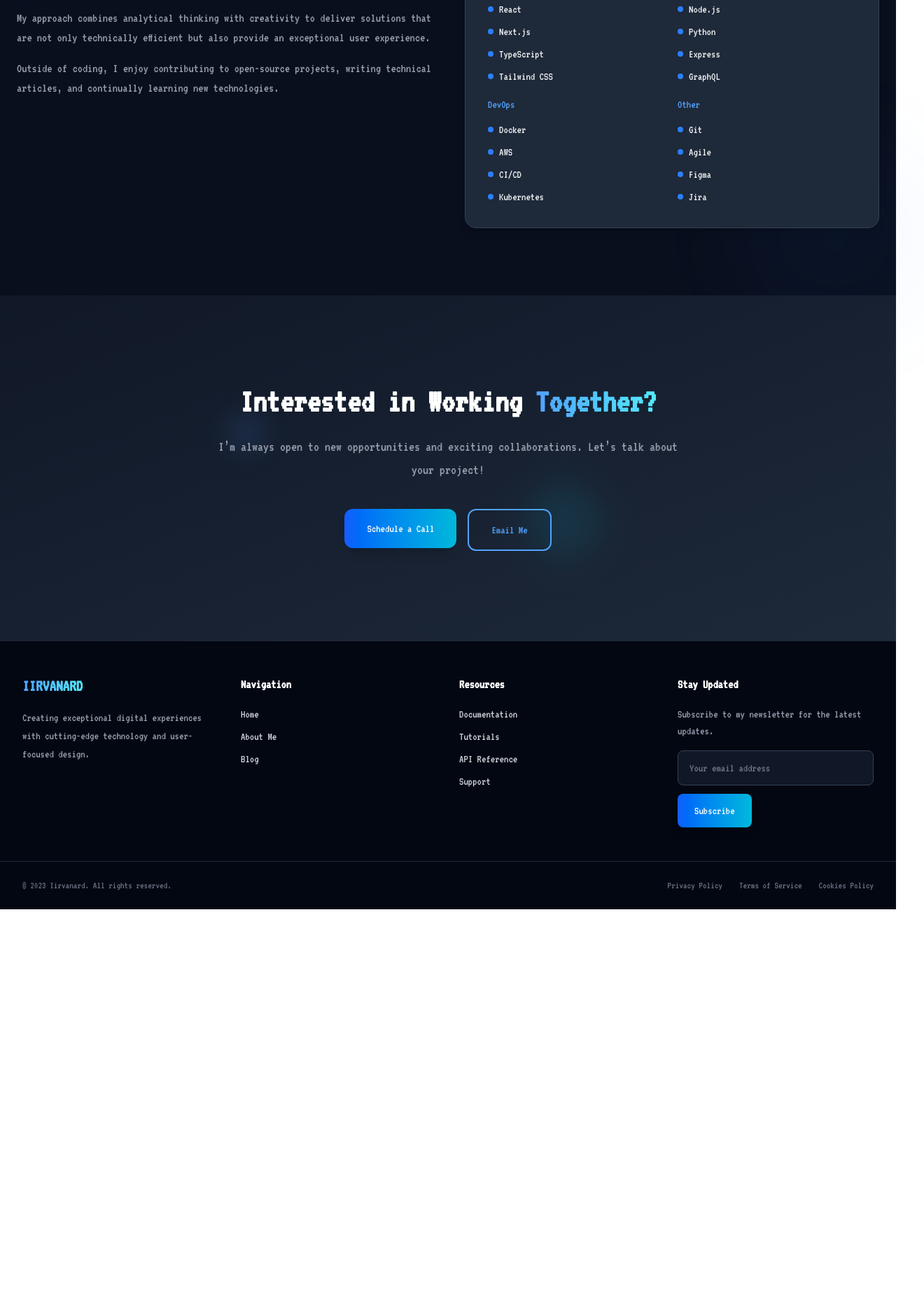
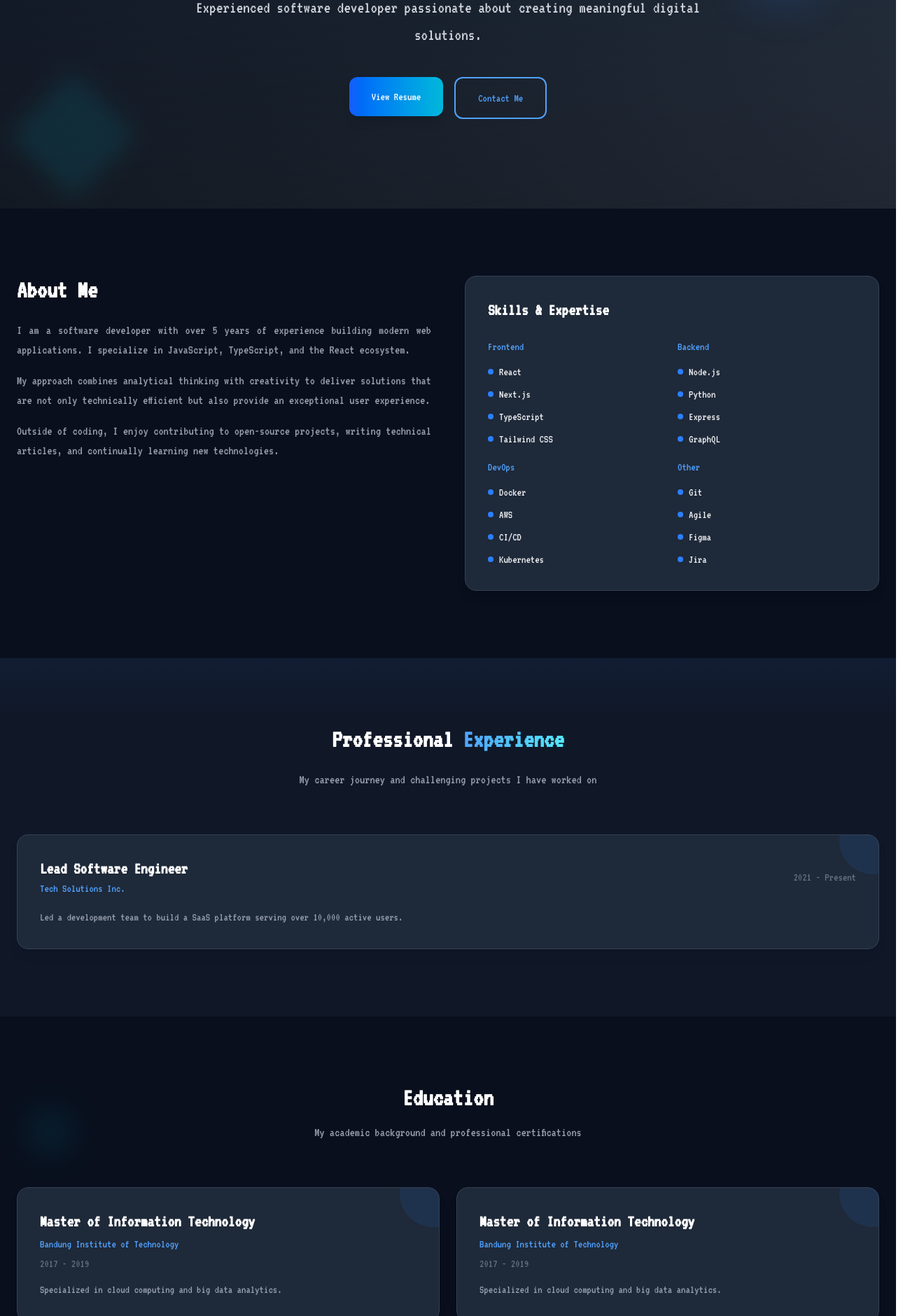
Before and after one commit to iirvanard/iirvanard-portofolio-web, a Next.js app: page /en/about in a window 1280 px wide. Shown: the part 300-2180 px from the top of the page at 70% size, 1320 px wide, since content can reach past the window. Before the commit the page ends 1599 px from the top, so only its background shows below. Built offline with nearby package versions, Linux system fonts and the light colour scheme.

Commit message:
final fixed

```diff
--- a/src/app/[locale]/about/page.tsx
+++ b/src/app/[locale]/about/page.tsx
@@ -2,6 +2,19 @@
 import Button from '@/app/component/ui/button';
 import { useTranslations } from 'next-intl';
 
+interface Experience {
+  role: string;
+  company: string;
+  period: string;
+  description: string;
+}
+
+interface Education {
+  degree: string;
+  institution: string;
+  period: string;
+  description: string;
+}
 
 export default function AboutPage() {
   const t = useTranslations('AboutPage');
@@ -10,6 +23,8 @@ export default function AboutPage() {
     console.log('Contact button clicked!');
   };
 
+  const experiences = t.raw("experiences") as Experience[];
+  const education = t.raw("education") as Education[];
 
   const skills = {
     frontend: ['React', 'Next.js', 'TypeScript', 'Tailwind CSS'],
@@ -21,21 +36,48 @@ export default function AboutPage() {
   return (
     <div className="min-h-screen flex flex-col bg-gray-950 text-gray-100">
       {/* Hero Section */}
+      <div className="relative bg-gradient-to-br from-gray-900 via-gray-800 to-gray-700 text-white py-16 md:py-24 lg:py-32 px-4 sm:px-6 overflow-hidden">
+        <div className="absolute inset-0 bg-gradient-to-t from-black/40 to-transparent z-0" />
 
+        {/* Floating abstract shapes - Adjusted for mobile */}
+        <div className="absolute top-10 right-10 w-20 h-20 md:top-20 md:right-20 md:w-40 md:h-40 rounded-full bg-blue-500/10 blur-xl"></div>
+        <div className="absolute bottom-5 left-5 w-16 h-16 md:bottom-10 md:left-10 md:w-32 md:h-32 bg-cyan-400/10 rounded-lg rotate-45 blur-lg"></div>
+
+        <div className="relative z-10 max-w-4xl mx-auto px-4 sm:px-6 text-center">
+          <h1 className="text-3xl sm:text-4xl md:text-5xl lg:text-6xl font-extrabold tracking-tight mb-4 md:mb-6 bg-clip-text text-transparent bg-gradient-to-r from-blue-400 to-cyan-300">
+            {t('title')}
+          </h1>
+          <p className="text-base sm:text-lg md:text-xl lg:text-2xl text-gray-300 max-w-3xl mx-auto leading-relaxed">
+            {t('heroSubtitle')}
+          </p>
+          <div className="flex flex-col sm:flex-row gap-3 sm:gap-4 justify-center mt-6 sm:mt-8 md:mt-10">
+            <Button
+              text={t('viewResume')}
+              onClick={handleContact}
+              className="bg-gradient-to-r from-blue-600 to-cyan-500 hover:from-blue-700 hover:to-cyan-600 text-white px-5 py-2.5 sm:px-6 sm:py-3 md:px-8 md:py-4 rounded-lg md:rounded-xl shadow-lg hover:shadow-xl transition-all duration-300 transform hover:-translate-y-1 font-medium text-sm sm:text-base"
+            />
+            <Button
+              text={t('contactMe')}
+              onClick={handleContact}
+              className="bg-transparent border border-blue-400 md:border-2 text-blue-400 hover:bg-blue-400/10 px-5 py-2.5 sm:px-6 sm:py-3 md:px-8 md:py-4 rounded-lg md:rounded-xl transition-all duration-300 transform hover:-translate-y-1 font-medium text-sm sm:text-base"
+            />
+          </div>
+        </div>
+      </div>
 
       {/* About Me Section */}
-      <section className="py-12 sm:py-16 md:py-20 lg:py-24 px-4 sm:px-6 bg-gray-900/50 relative">
-        <div className="absolute -bottom-10 -right-10 w-32 h-32 md:w-48 md:h-48 lg:w-64 lg:h-64 bg-blue-500/5 rounded-full blur-3xl"></div>
+<section className="py-12 sm:py-16 md:py-20 lg:py-24 px-4 sm:px-6 bg-gray-900/50 relative w-full overflow-hidden">
+  <div className="absolute -bottom-10 -right-10 w-32 h-32 md:w-48 md:h-48 lg:w-64 lg:h-64 bg-blue-500/5 rounded-full blur-3xl -z-10"></div>
 
-        <div className="max-w-7xl mx-auto">
-          <div className="grid grid-cols-1 lg:grid-cols-2 gap-8 sm:gap-10 md:gap-12">
-            <div>
+  <div className="max-w-7xl mx-auto w-full px-4 sm:px-0">
+    <div className="grid grid-cols-1 lg:grid-cols-2 gap-8 sm:gap-10 md:gap-12 w-full">
+      <div className="w-full">
         <h2 className="text-2xl sm:text-3xl md:text-4xl font-bold mb-4 sm:mb-6 text-white">
           {t('aboutTitle')}
         </h2>
-              <div className="space-y-4 sm:space-y-6 text-gray-400 relative">
-                <div className="absolute -top-4 -left-4 w-12 h-12 md:-top-6 md:-left-6 md:w-16 md:h-16 bg-blue-500/10 rounded-full blur-lg"></div>
-                <div className="space-y-3 sm:space-y-4">
+        <div className="space-y-4 sm:space-y-6 text-gray-400 relative w-full">
+          <div className="absolute -top-4 -left-4 w-12 h-12 md:-top-6 md:-left-6 md:w-16 md:h-16 bg-blue-500/10 rounded-full blur-lg -z-10"></div>
+          <div className="space-y-3 sm:space-y-4 w-full">
             {t.raw("aboutParagraph").map((paragraph: string, index: number) => (
               <p key={index} className="text-sm sm:text-base md:text-lg text-justify">
                 {paragraph}
@@ -44,14 +86,14 @@ export default function AboutPage() {
           </div>
         </div>
       </div>
-            <div className="bg-gray-800 rounded-xl sm:rounded-2xl p-6 sm:p-8 border border-gray-700 hover:border-blue-500/30 transition-all duration-300 shadow-lg hover:shadow-xl relative overflow-hidden">
-              <div className="absolute -right-6 -top-6 h-16 w-16 md:-right-10 md:-top-10 md:h-24 md:w-24 bg-blue-500/10 rounded-full"></div>
+      <div className="bg-gray-800 rounded-xl sm:rounded-2xl p-6 sm:p-8 border border-gray-700 hover:border-blue-500/30 transition-all duration-300 shadow-lg hover:shadow-xl relative overflow-hidden w-full">
+        <div className="absolute -right-6 -top-6 h-16 w-16 md:-right-10 md:-top-10 md:h-24 md:w-24 bg-blue-500/10 rounded-full -z-10"></div>
         <h3 className="text-xl sm:text-2xl font-semibold mb-4 sm:mb-6 text-white relative z-10">
           {t('skillsTitle')}
         </h3>
-              <div className="grid grid-cols-2 gap-3 sm:gap-4 relative z-10">
+        <div className="grid grid-cols-2 gap-3 sm:gap-4 relative z-10 w-full">
           {Object.entries(skills).map(([category, items]) => (
-                  <div key={category}>
+            <div key={category} className="w-full">
               <h4 className="text-blue-400 font-medium mb-2 sm:mb-3 text-sm sm:text-base">
                 {t(`${category}Skills`)}
               </h4>
@@ -71,6 +113,83 @@ export default function AboutPage() {
   </div>
 </section>
 
+      {/* Experience Section */}
+      <section className="py-12 sm:py-16 md:py-20 lg:py-24 px-4 sm:px-6 bg-gray-900 relative">
+        <div className="absolute top-0 left-0 w-full h-12 sm:h-16 md:h-20 bg-gradient-to-b from-blue-500/5 to-transparent"></div>
+
+        <div className="max-w-7xl mx-auto">
+          <div className="text-center mb-8 sm:mb-12 md:mb-16">
+            <h2 className="text-2xl sm:text-3xl md:text-4xl font-bold text-white mb-4 sm:mb-6">
+              {t.rich('experienceTitleWithHighlight', {
+                highlight: (chunks) => <span className="text-transparent bg-clip-text bg-gradient-to-r from-blue-400 to-cyan-300">{chunks}</span>
+              })}
+            </h2>
+            <p className="text-sm sm:text-base md:text-lg text-gray-400 max-w-3xl mx-auto px-4 sm:px-0">
+              {t('experienceSubtitle')}
+            </p>
+          </div>
+          <div className="space-y-6 sm:space-y-8">
+            {experiences.map((exp, index) => (
+              <div
+                key={index}
+                className="group relative p-5 sm:p-6 md:p-8 bg-gray-800 rounded-xl sm:rounded-2xl shadow-lg hover:shadow-xl transition-all duration-300 border border-gray-700 hover:border-blue-500/30 overflow-hidden"
+              >
+                <div className="absolute -right-6 -top-6 h-16 w-16 md:-right-10 md:-top-10 md:h-24 md:w-24 bg-blue-500/10 rounded-full group-hover:bg-blue-500/20 transition-all duration-500" />
+                <div className="relative z-10">
+                  <div className="flex flex-col sm:flex-row sm:items-center justify-between mb-3 sm:mb-4">
+                    <div>
+                      <h3 className="text-lg sm:text-xl md:text-2xl font-semibold text-white">{exp.role}</h3>
+                      <p className="text-blue-400 text-sm sm:text-base">{exp.company}</p>
+                    </div>
+                    <span className="text-gray-500 text-xs sm:text-sm md:text-base mt-1 sm:mt-0">{exp.period}</span>
+                  </div>
+                  <p className="text-gray-400 text-xs sm:text-sm md:text-base leading-relaxed">
+                    {exp.description}
+                  </p>
+                </div>
+              </div>
+            ))}
+          </div>
+        </div>
+      </section>
+
+      {/* Education Section */}
+      <section className="py-12 sm:py-16 md:py-20 lg:py-24 px-4 sm:px-6 bg-gray-900/50 relative">
+        <div className="absolute top-1/4 left-5 sm:left-10 w-12 h-12 sm:w-16 sm:h-16 bg-cyan-400/10 rounded-full blur-xl"></div>
+
+        <div className="max-w-7xl mx-auto">
+          <div className="text-center mb-8 sm:mb-12 md:mb-16">
+            <h2 className="text-2xl sm:text-3xl md:text-4xl font-bold mb-3 sm:mb-4 text-white">
+              {t('educationTitle')}
+            </h2>
+            <p className="text-sm sm:text-base md:text-lg text-gray-400 max-w-3xl mx-auto px-4 sm:px-0">
+              {t('educationSubtitle')}
+            </p>
+          </div>
+          <div className="grid grid-cols-1 md:grid-cols-2 gap-4 sm:gap-6">
+            {education.map((edu, index) => (
+              <div
+                key={index}
+                className="group relative p-5 sm:p-6 md:p-8 bg-gray-800 rounded-xl sm:rounded-2xl shadow-lg hover:shadow-xl transition-all duration-300 border border-gray-700 hover:border-blue-500/30 overflow-hidden"
+              >
+                <div className="absolute -right-6 -top-6 h-16 w-16 md:-right-10 md:-top-10 md:h-24 md:w-24 bg-blue-500/10 rounded-full group-hover:bg-blue-500/20 transition-all duration-500" />
+                <div className="relative z-10">
+                  <div className="flex items-start gap-3 sm:gap-4">
+                    <div>
+                      <h3 className="text-lg sm:text-xl md:text-2xl font-semibold text-white mb-1">{edu.degree}</h3>
+                      <p className="text-blue-400 text-sm sm:text-base mb-1">{edu.institution}</p>
+                      <span className="text-gray-500 text-xs sm:text-sm md:text-base">{edu.period}</span>
+                      <p className="text-gray-400 text-xs sm:text-sm md:text-base leading-relaxed mt-2 sm:mt-3">
+                        {edu.description}
+                      </p>
+                    </div>
+                  </div>
+                </div>
+              </div>
+            ))}
+          </div>
+        </div>
+      </section>
 
       {/* Call to Action */}
       <section className="relative py-16 sm:py-20 md:py-24 lg:py-32 px-4 sm:px-6 bg-gradient-to-br from-gray-900 to-gray-800 overflow-hidden">
```
Lines whose indentation alone changed are shown as unchanged.
